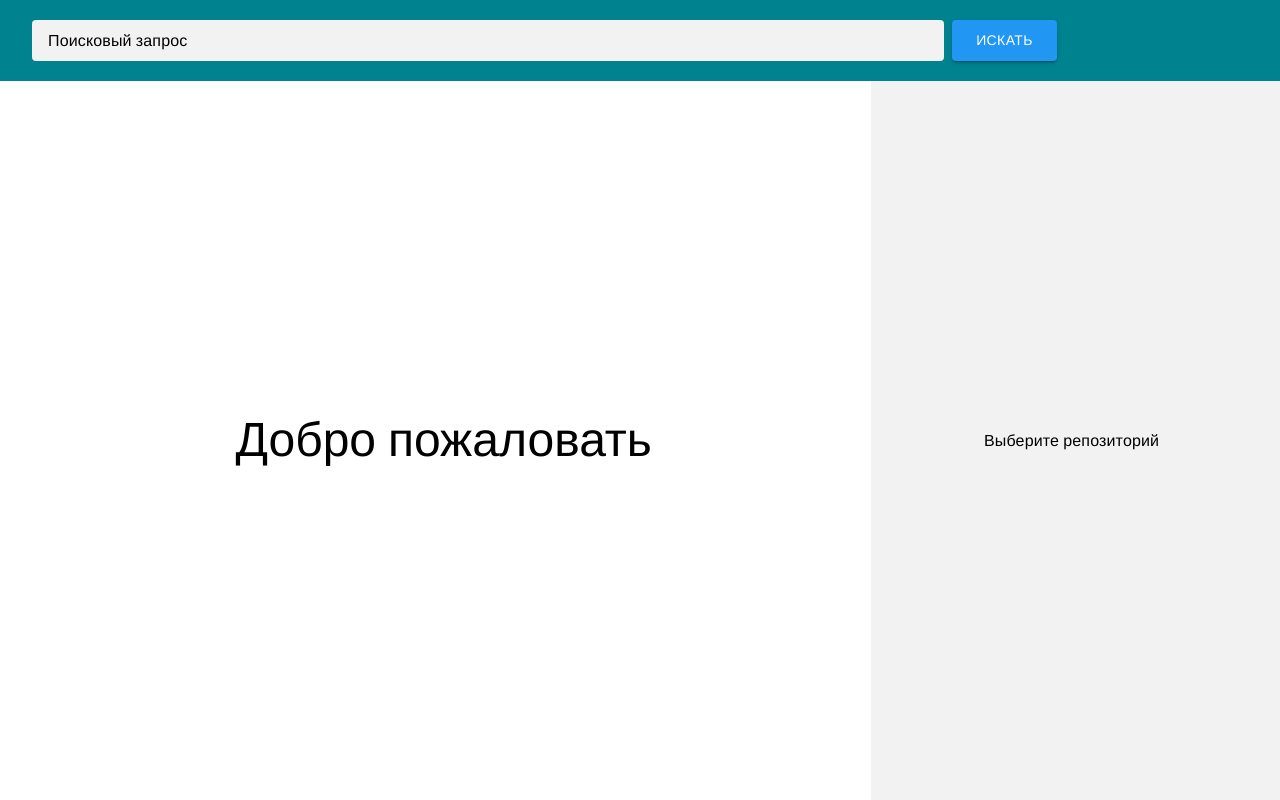
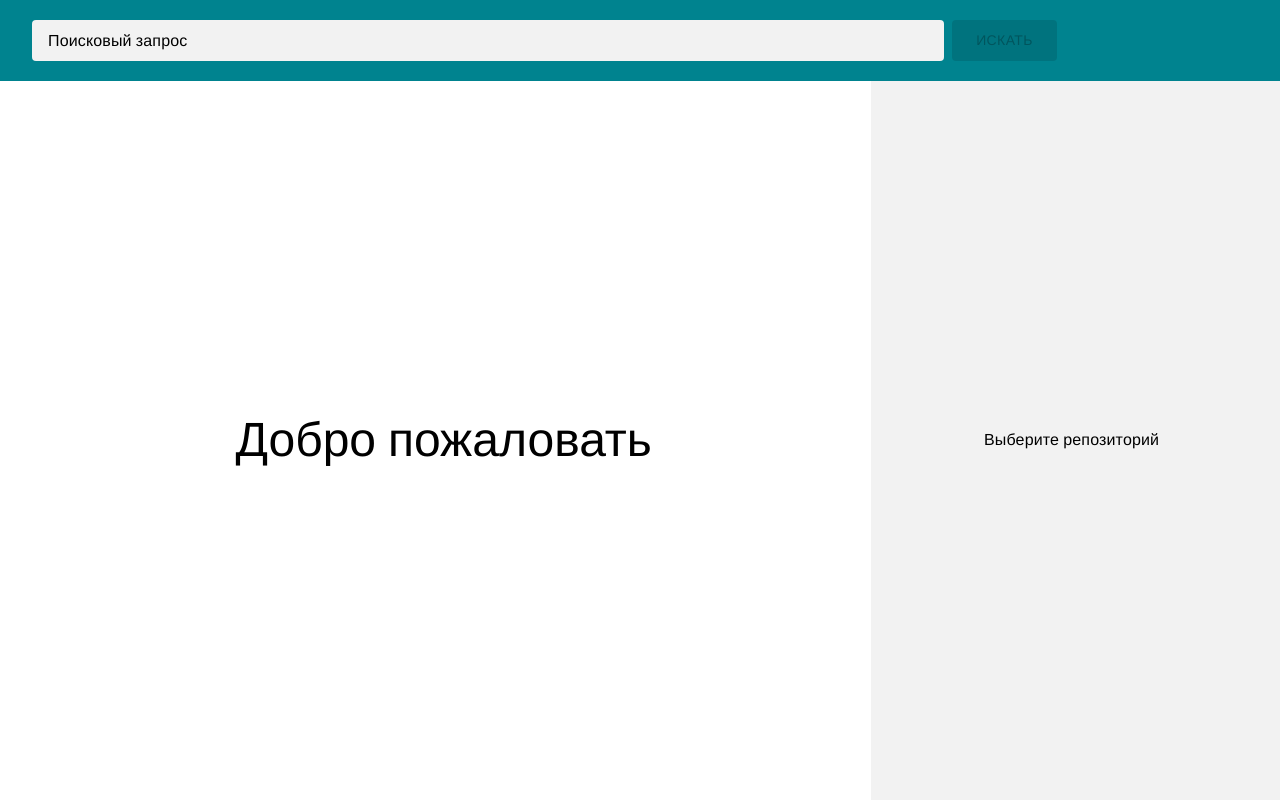
Before and after one commit to Whittun/RepoFinder, a React (Vite) app: page / in a window 1280 px wide. Built offline with nearby package versions, Linux system fonts and the light colour scheme; a web font is replaced by a local one.

Commit message:
feat: add validation for search

```diff
--- a/src/components/DetailInfo/DetailInfo.module.scss
+++ b/src/components/DetailInfo/DetailInfo.module.scss
@@ -1,7 +1,6 @@
 @import "../../assets/styles/variables.scss";
 
 .detail {
-  display: flex;
   width: 30%;
   padding: 24px;
   padding-right: 32px;
@@ -14,7 +13,12 @@
 }
 
 .welcome {
-  margin: auto;
+  display: flex;
+  align-items: center;
+  justify-content: center;
+  height: calc(100vh - 130px);
+
+  text-align: center;
 }
 
 .chip {
--- a/src/components/Search/Search.tsx
+++ b/src/components/Search/Search.tsx
@@ -31,6 +31,7 @@ export const SearchComponent = () => {
           onClick={updateQuery}
           className={styles[`search-button`]}
           variant="contained"
+          disabled={!inputValue.trim().length}
         >
           Искать
         </Button>
--- a/src/components/Table/Table.module.scss
+++ b/src/components/Table/Table.module.scss
@@ -6,6 +6,10 @@
   justify-content: center;
   align-items: center;
   flex-grow: 1;
+
+  &--not-empty {
+    justify-content: start;
+  }
 }
 
 .table {
--- a/src/components/Table/Table.tsx
+++ b/src/components/Table/Table.tsx
@@ -70,14 +70,20 @@ export const TableComponent = () => {
     useLazyGetRepositoriesQuery();
 
   useEffect(() => {
-    if (isLoading) {
+    if (isLoading || isFetching) {
+      console.log("Загрузка...");
       setMessage("Загрузка...");
     }
 
-    if (isSuccess && data) {
+    if (isSuccess && data.data.search.edges.length && !isFetching) {
+      console.log("Результаты поиска");
       setMessage("Результаты поиска");
     }
-  }, [isLoading, isSuccess, data]);
+
+    if (isSuccess && data.data.search.edges.length === 0 && !isFetching) {
+      setMessage("Ничего не найдено");
+    }
+  }, [isLoading, isSuccess, isFetching, data]);
 
   useEffect(() => {
     if (searchQuery) {
@@ -167,7 +173,9 @@ export const TableComponent = () => {
   };
 
   return (
-    <Box className={styles["table-wrapper"]}>
+    <Box
+      className={`${styles["table-wrapper"]} ${isSuccess ? styles["table-wrapper--not-empty"] : ""}`}
+    >
       {message && (
         <Box
           className={styles[`welcome-wrapper${isSuccess ? "--loaded" : ""}`]}
@@ -177,7 +185,7 @@ export const TableComponent = () => {
           </Typography>
         </Box>
       )}
-      {isSuccess && (
+      {isSuccess && !!sortedRows.length && (
         <Box className={styles["table-inner"]}>
           <TableContainer className={styles.table}>
             <Table aria-label="таблица с результатами">
```
